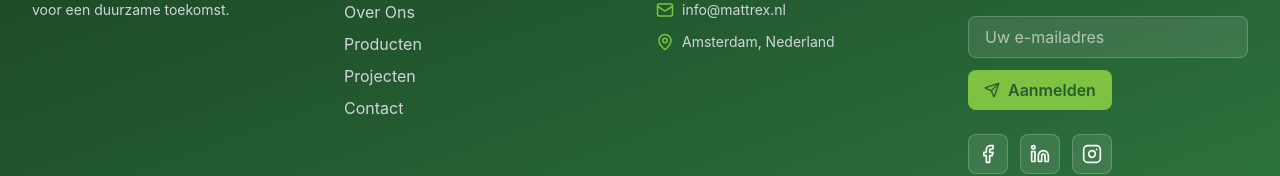
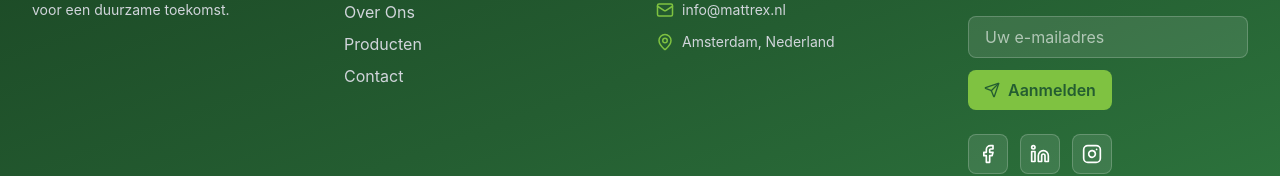
Before and after one commit to DzejkobBerry/mattrex.nl, a React app: page /contact in a window 1280 px wide. Shown: the part 2202-2378 px from the top of the page. Built offline with nearby package versions, Linux system fonts and the light colour scheme; the HTML template or start-up script is replaced by a standard one.

Commit message:
refactor(layout): remove gallery/projecten page and navigation links
The gallery/projecten page has been temporarily hidden from the navigation and removed from the routing configuration. This change simplifies the navigation structure while the gallery feature is being reworked.

```diff
--- a/src/App.tsx
+++ b/src/App.tsx
@@ -5,7 +5,6 @@ import { Footer } from './components/layout/Footer';
 import { Home } from './pages/Home';
 import { About } from './pages/About';
 import { Products } from './pages/Products';
-import { Gallery } from './pages/Gallery';
 import { Contact } from './pages/Contact';
 
 function ScrollToTop() {
@@ -24,7 +23,6 @@ export function App() {
           <Route path="/" element={<Home />} />
           <Route path="/about" element={<About />} />
           <Route path="/producten" element={<Products />} />
-          <Route path="/gallery" element={<Gallery />} />
           <Route path="/contact" element={<Contact />} />
         </Routes>
         <Footer />
--- a/src/components/layout/Footer.tsx
+++ b/src/components/layout/Footer.tsx
@@ -41,9 +41,7 @@ export function Footer() {
                 </Link>
               </li>
               <li>
-                <Link to="/gallery" className="text-gray-300 hover:text-primary transition-colors hover:underline underline-offset-4">
-                  Projecten
-                </Link>
+                {/* Zakładka Projecten ukryta tymczasowo */}
               </li>
               <li>
                 <Link to="/contact" className="text-gray-300 hover:text-primary transition-colors hover:underline underline-offset-4">
--- a/src/components/layout/Header.tsx
+++ b/src/components/layout/Header.tsx
@@ -13,9 +13,6 @@ export function Header() {
   }, {
     name: 'Producten',
     path: '/producten'
-  }, {
-    name: 'Projecten',
-    path: '/gallery'
   }, {
     name: 'Contact',
     path: '/contact'
```
